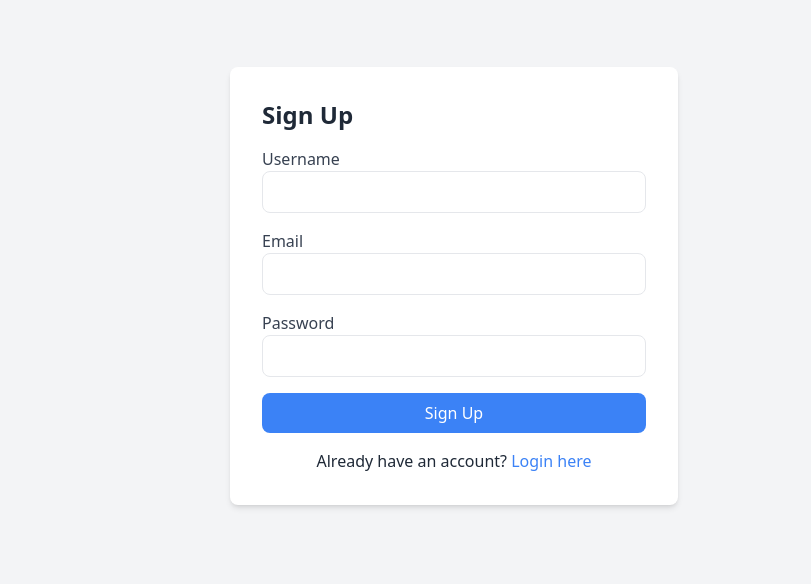
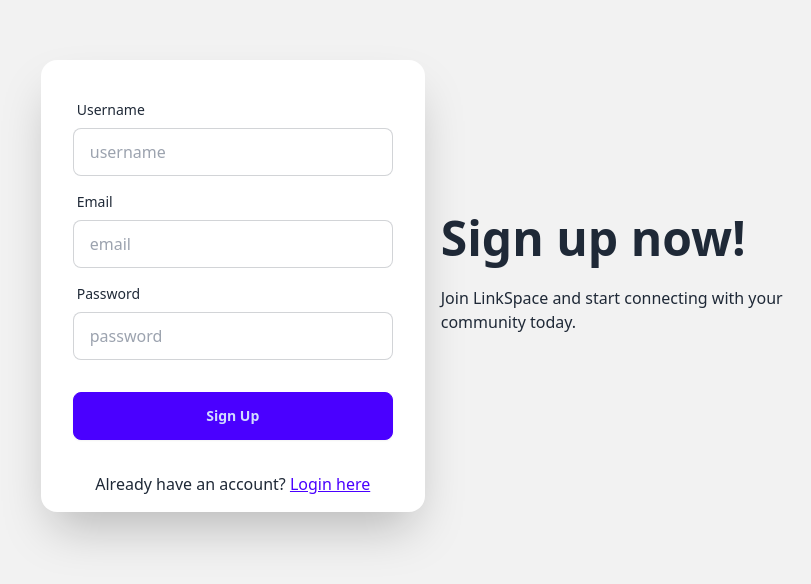
Before and after one commit to itsbehnam/linkspace-frontend, a SvelteKit app: page /signup in a window 1280 px wide. Shown: the part 114-698 px from the top of the page, without its empty margins (186-997 px from the left). Built offline with nearby package versions, Linux system fonts and the light colour scheme; no server answers.

Commit message:
switched to daisyui

```diff
--- a/src/lib/components/CreatePost.svelte
+++ /dev/null
@@ -1,69 +0,0 @@
-<script>
-  import { createPost } from '$lib/api';
-  import { session } from '$lib/stores/session';
-  import { get } from 'svelte/store';
-  import { createEventDispatcher } from 'svelte';
-
-  let link = '';
-  let content = '';
-  let loading = false;
-  let errorMessage = '';
-  const dispatch = createEventDispatcher();
-
-  async function handleSubmit(event) {
-    event.preventDefault();
-    loading = true;
-    errorMessage = '';
-
-    const token = get(session).token;
-
-    try {
-      await createPost({ link, content }, token);
-      // Optionally, you can emit an event or trigger a reload of the posts
-    } catch (error) {
-      errorMessage = 'Error creating post. Please try again.';
-    } finally {
-      link = '';
-      content = '';
-      loading = false;
-      dispatch('postCreated');
-    }
-  }
-</script>
-
-<div class="max-w-lg mx-auto bg-gray-800 p-6 rounded-lg shadow-md mb-4 text-white">
-  <form on:submit|preventDefault={handleSubmit}>
-    <div class="mb-4">
-      <input
-        type="url"
-        bind:value={link}
-        required
-        class="w-full px-3 py-2 border rounded-lg bg-gray-700 text-white placeholder-gray-400"
-        placeholder="Enter a valid URL"
-      />
-    </div>
-    <div class="mb-4">
-      <textarea
-        bind:value={content}
-        required
-        class="w-full px-3 py-2 border rounded-lg bg-gray-700 text-white placeholder-gray-400"
-        placeholder="Write your comment (max 280 characters)"
-        maxlength="280"
-      ></textarea>
-    </div>
-    {#if errorMessage}
-      <p class="text-red-500 mb-4">{errorMessage}</p>
-    {/if}
-    <button
-      type="submit"
-      class="w-full bg-blue-500 text-white py-2 rounded-lg"
-      disabled={loading}
-    >
-      {#if loading}
-        Creating...
-      {:else}
-        Post
-      {/if}
-    </button>
-  </form>
-</div>
--- /dev/null
+++ b/src/lib/components/CreatePostModal.svelte
@@ -0,0 +1,84 @@
+<script>
+  import { createPost } from '$lib/api';
+  import { session } from '$lib/stores/session';
+  import { get } from 'svelte/store';
+  import { createEventDispatcher } from 'svelte';
+
+  let link = '';
+  let content = '';
+  let loading = false;
+  let errorMessage = '';
+  const dispatch = createEventDispatcher();
+
+  async function handleSubmit(event) {
+    event.preventDefault();
+    loading = true;
+    errorMessage = '';
+
+    const token = get(session).token;
+
+    try {
+      await createPost({ link, content }, token);
+      dispatch('close');
+      dispatch('postCreated');
+    } catch (error) {
+      errorMessage = 'Error creating post. Please try again.';
+    } finally {
+      loading = false;
+    }
+  }
+
+  function handleClose() {
+    dispatch('close');
+  }
+</script>
+
+<div class="fixed inset-0 bg-black bg-opacity-50 flex items-center justify-center p-4 z-50">
+  <div class="bg-base-100 rounded-lg shadow-xl w-full max-w-md">
+    <div class="flex justify-between items-center p-4 border-b border-base-300">
+      <h2 class="text-xl font-bold">Create New Post</h2>
+      <button on:click={handleClose} class="btn btn-ghost btn-sm btn-circle">✕</button>
+    </div>
+    <form on:submit|preventDefault={handleSubmit} class="p-4">
+      <div class="form-control mb-4">
+        <label for="link" class="label">
+          <span class="label-text">Link</span>
+        </label>
+        <input
+          type="url"
+          id="link"
+          bind:value={link}
+          required
+          class="input input-bordered w-full"
+          placeholder="Enter a valid URL"
+        />
+      </div>
+      <div class="form-control mb-4">
+        <label for="content" class="label">
+          <span class="label-text">Content</span>
+        </label>
+        <textarea
+          id="content"
+          bind:value={content}
+          required
+          class="textarea textarea-bordered w-full h-24"
+          placeholder="Write your comment (max 280 characters)"
+          maxlength="280"
+        ></textarea>
+      </div>
+      {#if errorMessage}
+        <div class="alert alert-error mb-4">
+          <svg xmlns="http://www.w3.org/2000/svg" class="stroke-current shrink-0 h-6 w-6" fill="none" viewBox="0 0 24 24"><path stroke-linecap="round" stroke-linejoin="round" stroke-width="2" d="M10 14l2-2m0 0l2-2m-2 2l-2-2m2 2l2 2m7-2a9 9 0 11-18 0 9 9 0 0118 0z" /></svg>
+          <span>{errorMessage}</span>
+        </div>
+      {/if}
+      <button
+        type="submit"
+        class="btn btn-primary w-full"
+        disabled={loading}
+      >
+        {loading ? 'Creating...' : 'Post'}
+      </button>
+    </form>
+  </div>
+</div>
--- a/src/routes/(app)/+page.svelte
+++ b/src/routes/(app)/+page.svelte
@@ -6,7 +6,6 @@
 	import { get } from 'svelte/store';
 	import { session } from '$lib/stores/session';
 	import Post from '$lib/components/Post.svelte';
-	import CreatePost from '$lib/components/CreatePost.svelte';
 	import Waiter from '$lib/Waiter.svelte';
 	import {goto} from '$app/navigation';
 
@@ -49,8 +48,6 @@
 	<Waiter message="Loading" />
 {:else}
 	<div class="container mx-auto px-4 py-8">
-		<CreatePost on:postCreated={handlePostCreated} />
-
 		{#each posts as post (post.id)}
 			<Post {post} />
 		{/each}
--- a/src/routes/login/+page.svelte
+++ b/src/routes/login/+page.svelte
@@ -1,6 +1,7 @@
 <svelte:head>
 	<title>LinkSpace • Login</title>
 </svelte:head>
+
 <script>
 	import { login } from '$lib/api';
 	import { session } from '$lib/stores/session';
@@ -23,6 +24,7 @@
 
 	async function handleSubmit(event) {
 		event.preventDefault();
+		loading = true;
 
 		try {
 			const response = await login({ email, password });
@@ -30,49 +32,62 @@
 			goto('/');
 		} catch (error) {
 			console.error('Error logging in:', error);
+			loading = false;
 		}
 	}
 </script>
 
 {#if loading}
-	<div>Loading...</div>
+	<div class="min-h-screen flex items-center justify-center">
+		<Waiter message="Loading..." />
+	</div>
 {:else}
-	<div class="min-h-screen flex items-center justify-center bg-gray-100">
-		<div class="bg-white p-8 rounded-lg shadow-md w-full max-w-md">
-			<h2 class="text-2xl font-bold mb-4">Login</h2>
-			<form on:submit|preventDefault={handleSubmit}>
-				<div class="mb-4">
-					<label class="block text-gray-700">
-						Email
+	<div class="hero min-h-screen bg-base-200">
+		<div class="hero-content flex-col lg:flex-row-reverse">
+			<div class="text-center lg:text-left">
+				<h1 class="text-5xl font-bold">Login now!</h1>
+				<p class="py-6">Join LinkSpace and connect with your community.</p>
+			</div>
+			<div class="card flex-shrink-0 w-full max-w-sm shadow-2xl bg-base-100">
+				<form on:submit|preventDefault={handleSubmit} class="card-body">
+					<div class="form-control">
+						<label class="label" for="email">
+							<span class="label-text">Email</span>
+						</label>
 						<input
 							type="email"
+							id="email"
+							placeholder="email"
 							bind:value={email}
 							required
-							class="w-full px-3 py-2 border rounded-lg"
+							class="input input-bordered"
 						/>
-					</label>
-				</div>
-				<div class="mb-4">
-					<label class="block text-gray-700">
-						Password
+					</div>
+					<div class="form-control">
+						<label class="label" for="password">
+							<span class="label-text">Password</span>
+						</label>
 						<input
 							type="password"
+							id="password"
+							placeholder="password"
 							bind:value={password}
 							required
-							class="w-full px-3 py-2 border rounded-lg"
+							class="input input-bordered"
 						/>
-					</label>
+						<label class="label">
+							<a href="/forgot-password" class="label-text-alt link link-hover">Forgot password?</a>
+						</label>
+					</div>
+					<div class="form-control mt-6">
+						<button type="submit" class="btn btn-primary" disabled={loading}>
+							{loading ? 'Logging in...' : 'Login'}
+						</button>
+					</div>
+				</form>
+				<div class="text-center mb-4">
+					<p>Don't have an account yet? <a href="/signup" class="link link-primary">Sign Up here</a></p>
 				</div>
-				<button type="submit" class="w-full bg-blue-500 text-white py-2 rounded-lg"> Login </button>
-			</form>
-
-			{#if loading}
-				<div class="mt-4">
-					<Waiter message="Signing up..." />
-				</div>
-			{/if}
-			<div class="mt-4 text-center">
-				<p>Don't have an account yet? <a href="/signup" class="text-blue-500">Sign Up here</a></p>
 			</div>
 		</div>
 	</div>
--- a/src/routes/signup/+page.svelte
+++ b/src/routes/signup/+page.svelte
@@ -1,6 +1,7 @@
 <svelte:head>
 	<title>LinkSpace • Signup</title>
 </svelte:head>
+
 <script>
 	import { signup } from '$lib/api';
 	import { session } from '$lib/stores/session';
@@ -39,55 +40,66 @@
 </script>
 
 {#if loading}
-	<div>Loading...</div>
+	<div class="min-h-screen flex items-center justify-center">
+		<Waiter message="Loading..." />
+	</div>
 {:else}
-	<div class="min-h-screen flex items-center justify-center bg-gray-100">
-		<div class="bg-white p-8 rounded-lg shadow-md w-full max-w-md">
-			<h2 class="text-2xl font-bold mb-4">Sign Up</h2>
-			<form on:submit|preventDefault={handleSubmit}>
-				<div class="mb-4">
-					<label class="block text-gray-700">
-						Username
+	<div class="hero min-h-screen bg-base-200">
+		<div class="hero-content flex-col lg:flex-row-reverse">
+			<div class="text-center lg:text-left">
+				<h1 class="text-5xl font-bold">Sign up now!</h1>
+				<p class="py-6">Join LinkSpace and start connecting with your community today.</p>
+			</div>
+			<div class="card flex-shrink-0 w-full max-w-sm shadow-2xl bg-base-100">
+				<form on:submit|preventDefault={handleSubmit} class="card-body">
+					<div class="form-control">
+						<label class="label" for="username">
+							<span class="label-text">Username</span>
+						</label>
 						<input
 							type="text"
+							id="username"
+							placeholder="username"
 							bind:value={username}
 							required
-							class="w-full px-3 py-2 border rounded-lg"
+							class="input input-bordered"
 						/>
-					</label>
-				</div>
-				<div class="mb-4">
-					<label class="block text-gray-700">
-						Email
+					</div>
+					<div class="form-control">
+						<label class="label" for="email">
+							<span class="label-text">Email</span>
+						</label>
 						<input
 							type="email"
+							id="email"
+							placeholder="email"
 							bind:value={email}
 							required
-							class="w-full px-3 py-2 border rounded-lg"
+							class="input input-bordered"
 						/>
-					</label>
-				</div>
-				<div class="mb-4">
-					<label class="block text-gray-700">
-						Password
+					</div>
+					<div class="form-control">
+						<label class="label" for="password">
+							<span class="label-text">Password</span>
+						</label>
 						<input
 							type="password"
+							id="password"
+							placeholder="password"
 							bind:value={password}
 							required
-							class="w-full px-3 py-2 border rounded-lg"
+							class="input input-bordered"
 						/>
-					</label>
+					</div>
+					<div class="form-control mt-6">
+						<button type="submit" class="btn btn-primary" disabled={loading}>
+							{loading ? 'Signing up...' : 'Sign Up'}
+						</button>
+					</div>
+				</form>
+				<div class="text-center mb-4">
+					<p>Already have an account? <a href="/login" class="link link-primary">Login here</a></p>
 				</div>
-				<button type="submit" class="w-full bg-blue-500 text-white py-2 rounded-lg"> Sign Up </button>
-			</form>
-
-			{#if loading}
-				<div class="mt-4">
-					<Waiter message="Signing up..." />
-				</div>
-			{/if}
-			<div class="mt-4 text-center">
-				<p>Already have an account? <a href="/login" class="text-blue-500">Login here</a></p>
 			</div>
 		</div>
 	</div>
--- a/tailwind.config.js
+++ b/tailwind.config.js
@@ -4,7 +4,8 @@
   theme: {
     extend: {},
   },
-  plugins: [
-    require('daisyui'),
-  ],
+  plugins: [require('daisyui')],
+  daisyui: {
+    themes: ['light', 'dark'],
+  },
 }
```
Also changed, not shown: src/lib/Waiter.svelte (+6 -23 lines), src/routes/(app)/+layout.svelte (+82 -18 lines).
